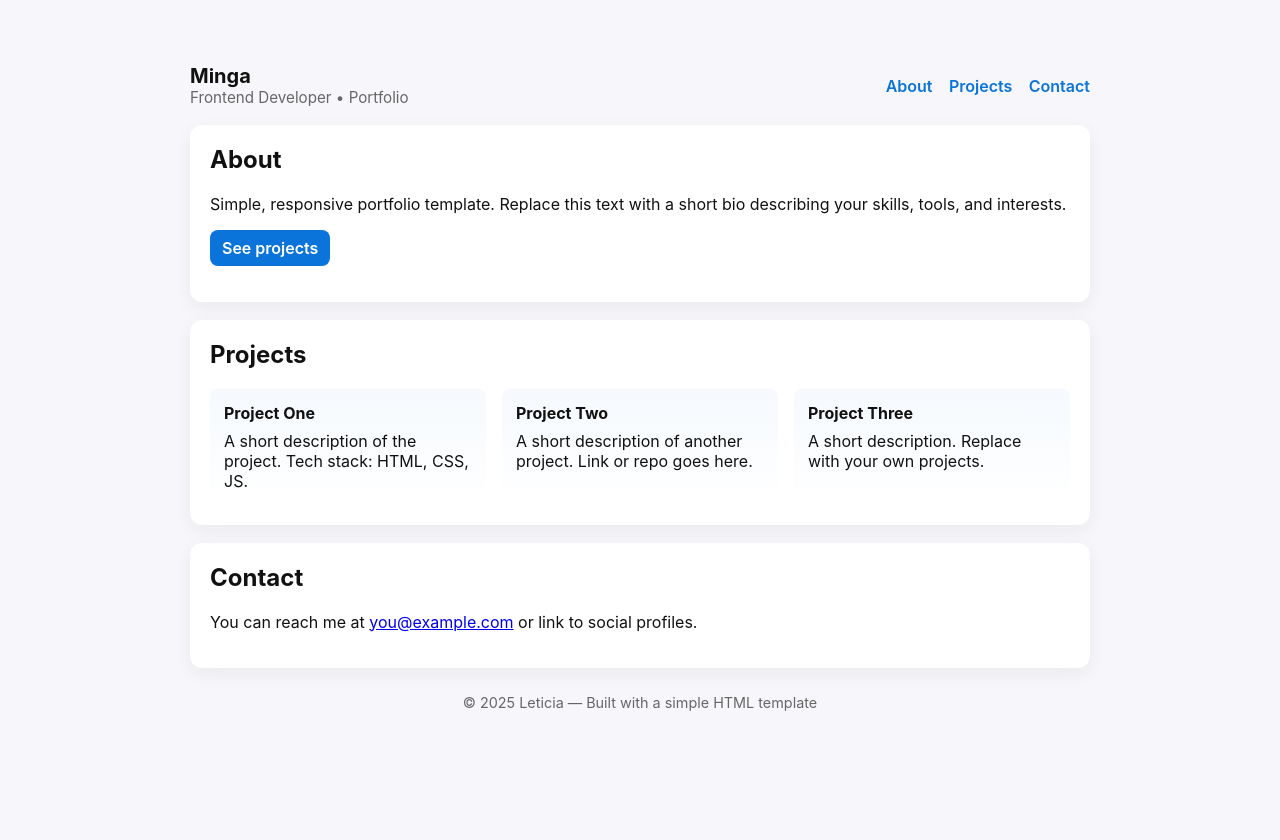
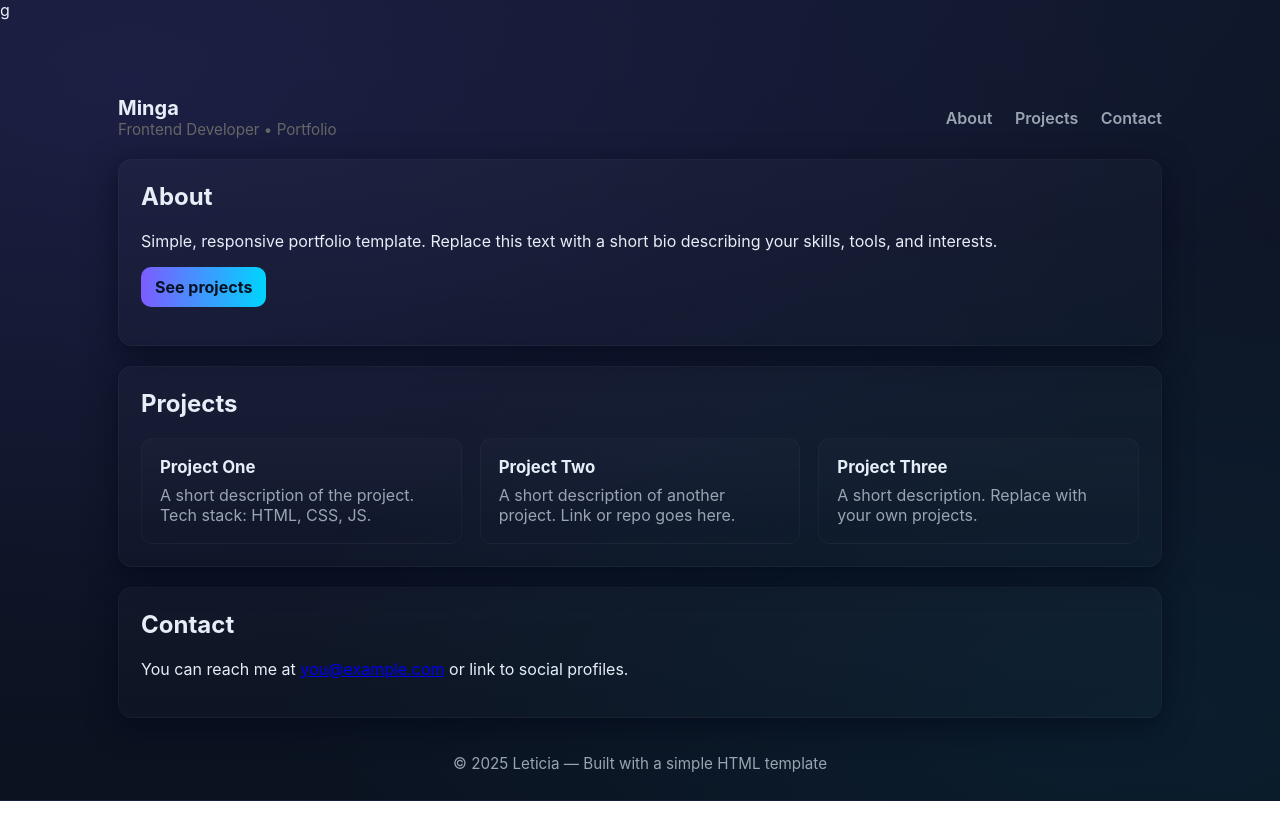
Before and after one commit to wil-dexter/portfolio, a plain HTML site: page index.html in a window 1280 px wide. After the commit the page ends 801 px from the top, so only its background shows below. Drawn offline with Linux system fonts and the light colour scheme.

Commit message:
Add aesthetic styles and link stylesheet

```diff
--- a/index.html
+++ b/index.html
@@ -4,20 +4,9 @@
 <head>
     <meta charset="utf-8" />
     <meta name="viewport" content="width=device-width,initial-scale=1" />
+    <link rel="stylesheet" href="style.css">g
     <title>Minga — Portfolio</title>
-    <style>
-        :root { --bg:#f7f7fb; --card:#fff; --accent:#0a74da; --text:#111; font-family: Inter, system-ui, -apple-system, "Segoe UI", Roboto, "Helvetica Neue", Arial; }
-        html,body { height:100%; margin:0; background:var(--bg); color:var(--text); }
-        .wrap { max-width:900px; margin:40px auto; padding:24px; }
-        header { display:flex; align-items:center; justify-content:space-between; gap:16px; }
-        h1 { margin:0; font-size:1.25rem; }
-        nav a { color:var(--accent); text-decoration:none; margin-left:12px; font-weight:600; }
-        .card { background:var(--card); border-radius:12px; padding:20px; box-shadow:0 6px 18px rgba(12,20,40,.06); margin-top:18px; }
-        .grid { display:grid; gap:16px; grid-template-columns:repeat(auto-fit,minmax(220px,1fr)); }
-        .project { padding:14px; border-radius:8px; background:linear-gradient(180deg, rgba(10,116,218,.04), transparent); }
-        footer { text-align:center; color:#666; font-size:.9rem; margin-top:26px; }
-        a.button { display:inline-block; padding:8px 12px; background:var(--accent); color:#fff; border-radius:8px; text-decoration:none; font-weight:600; }
-    </style>
+    <link rel="stylesheet" href="style.css">
 </head>
 <body>
     <div class="wrap">
--- /dev/null
+++ b/style.css
@@ -0,0 +1,87 @@
+:root{
+    --bg-1: #0f172a; /* deep navy */
+    --bg-2: #0b1220; /* darker gradient */
+    --card: rgba(255,255,255,0.04);
+    --muted: #9aa4b2;
+    --accent: #7c5cff;
+    --accent-2: #00d4ff;
+    --glass: rgba(255,255,255,0.03);
+    --text: #e6eef8;
+    --max-width: 1100px;
+    --radius: 14px;
+    font-family: Inter, system-ui, -apple-system, "Segoe UI", Roboto, "Helvetica Neue", Arial;
+}
+
+*{box-sizing:border-box}
+html,body{
+    height:100%;
+    margin:0;
+    background: radial-gradient(1200px 600px at 10% 10%, rgba(124,92,255,0.12), transparent),
+                            radial-gradient(900px 500px at 90% 90%, rgba(0,212,255,0.06), transparent),
+                            linear-gradient(180deg,var(--bg-1),var(--bg-2));
+    color:var(--text);
+    -webkit-font-smoothing:antialiased;
+    -moz-osx-font-smoothing:grayscale;
+}
+
+.wrap{
+    max-width:var(--max-width);
+    margin:48px auto;
+    padding:28px;
+}
+
+header{
+    display:flex;
+    align-items:center;
+    justify-content:space-between;
+    gap:20px;
+}
+
+.brand{
+    display:flex;
+    gap:14px;
+    align-items:center;
+}
+
+.logo{
+    width:56px;height:56px;border-radius:12px;background:linear-gradient(135deg,var(--accent),var(--accent-2));
+    display:inline-grid;place-items:center;font-weight:700;color:#fff;font-size:1.05rem;
+}
+
+h1{margin:0;font-size:1.25rem}
+
+nav a{color:var(--muted);text-decoration:none;margin-left:18px;font-weight:600;transition:color .18s}
+nav a:hover{color:var(--accent)}
+
+.hero{display:flex;gap:28px;align-items:center;margin-top:18px}
+.hero .intro{flex:1}
+.hero h2{margin:0;font-size:1.6rem}
+.hero p{color:var(--muted);line-height:1.6}
+
+.card{background:linear-gradient(180deg, rgba(255,255,255,0.02), rgba(255,255,255,0.01));
+    border-radius:var(--radius);padding:22px;box-shadow:0 8px 30px rgba(2,6,23,0.6);margin-top:20px;border:1px solid rgba(255,255,255,0.03)}
+
+.grid{display:grid;gap:18px;grid-template-columns:repeat(auto-fit,minmax(240px,1fr))}
+
+.project{padding:18px;border-radius:12px;background:linear-gradient(180deg, rgba(255,255,255,0.02), transparent);border:1px solid rgba(255,255,255,0.03);transition:transform .18s, box-shadow .18s}
+.project:hover{transform:translateY(-6px);box-shadow:0 20px 40px rgba(2,6,23,0.6)}
+.project strong{display:block;font-size:1.05rem;margin-bottom:6px}
+.project p{color:var(--muted);margin:0}
+
+.meta{display:flex;gap:10px;align-items:center;margin-top:12px}
+.tag{background:rgba(255,255,255,0.03);padding:6px 10px;border-radius:999px;color:var(--muted);font-weight:600;font-size:.85rem}
+
+.cta{margin-top:14px}
+.button{display:inline-block;padding:10px 14px;border-radius:10px;background:linear-gradient(90deg,var(--accent),var(--accent-2));color:#061223;font-weight:700;text-decoration:none}
+
+footer{margin-top:36px;text-align:center;color:var(--muted);font-size:.95rem}
+
+@media (max-width:720px){
+    .wrap{padding:18px;margin:28px auto}
+    .hero{flex-direction:column;align-items:flex-start}
+    nav a{margin-left:10px}
+}
+
+/* small utilities */
+.muted{color:var(--muted)}
+.center{display:block;text-align:center}
```
Also changed, not shown: 1 other file.
